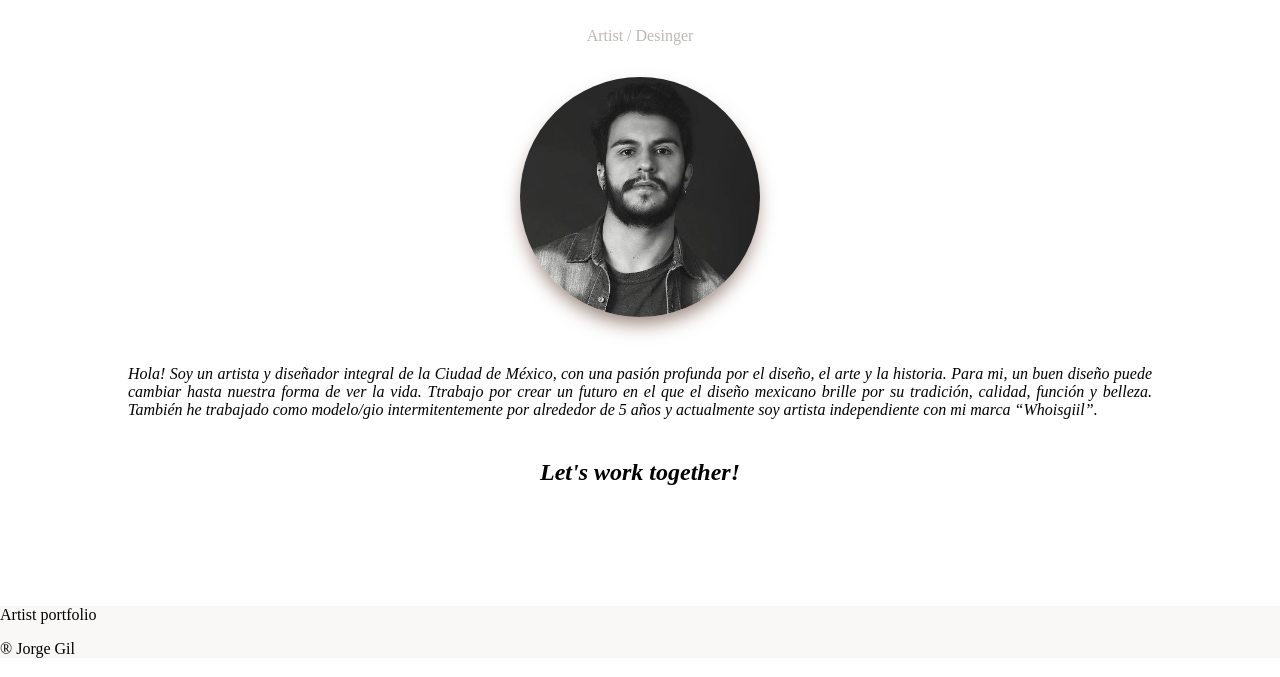
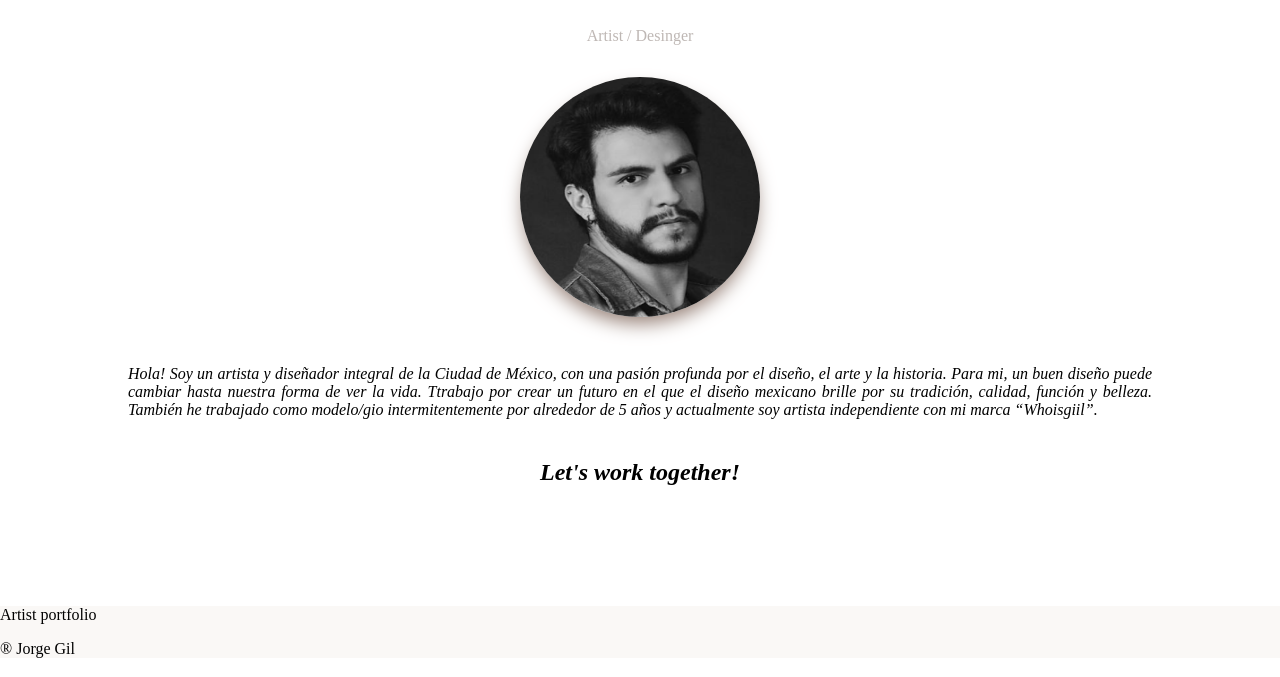
Before and after one commit to jorge7r/portafolio-jorge, a plain HTML site: page bio.html in a window 1280 px wide. Shown: the part 123-800 px from the top of the page. Drawn offline with Linux system fonts and the light colour scheme.

Commit message:
profilepicture

```diff
--- a/bio.html
+++ b/bio.html
@@ -27,7 +27,7 @@
       <h1>Jorge Gil</h1>
       <p>Artist / Desinger</p>
       <img
-        src="images/profilepicture.jpg"
+        src="images/profilepicture1.png"
         alt="Jorge Gil"
       />
     </div>
```
Also changed, not shown: images/profilepicture.jpg (deleted), images/profilepicture1.png (added).
